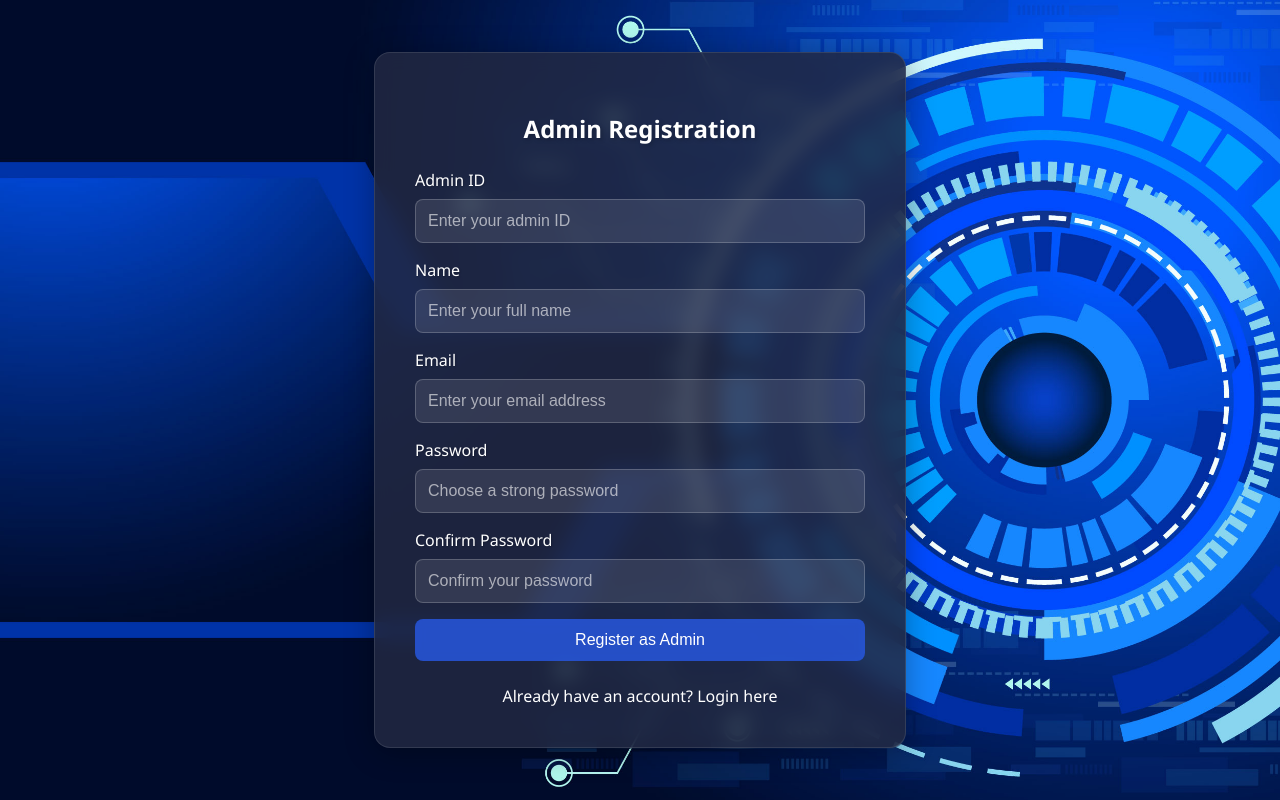
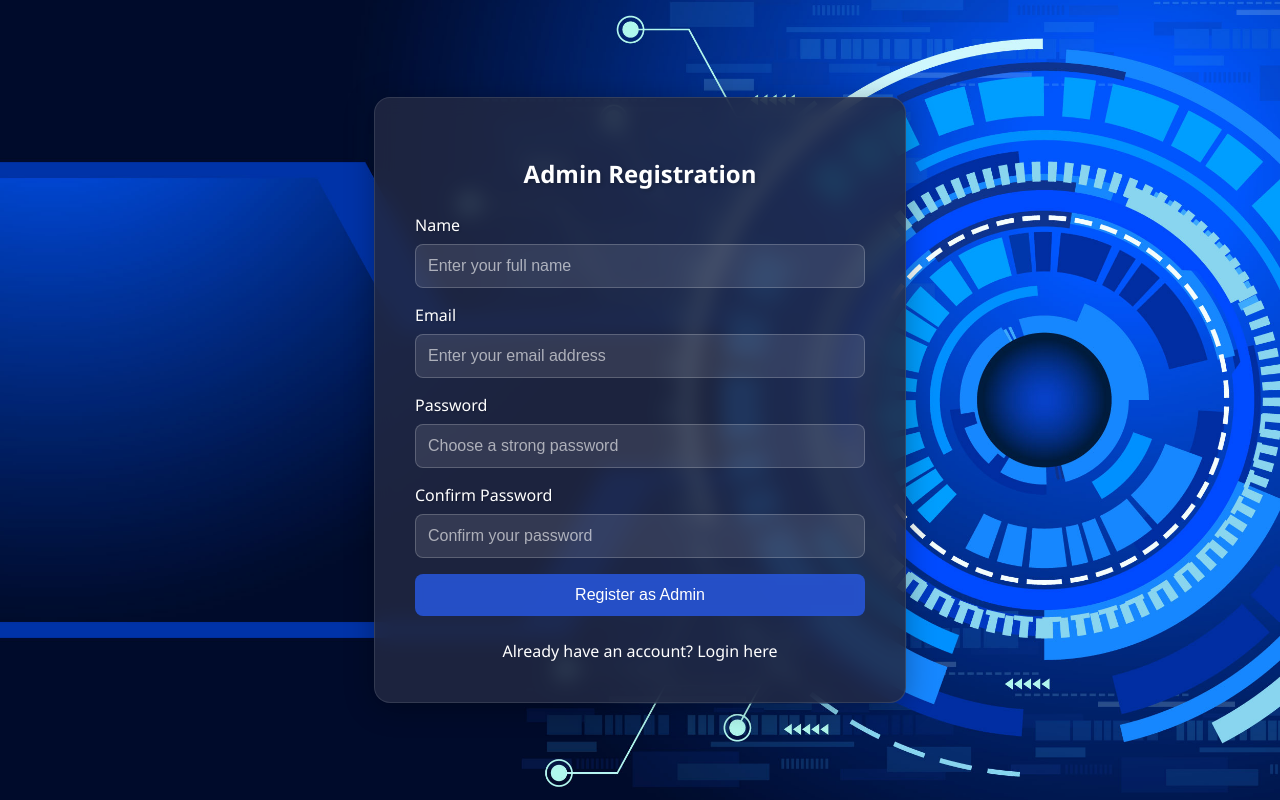
Before and after one commit to KennethB09/attendance-management-system, a PHP site: page /attendance_management_system/admin_register.php in a window 1280 px wide. Run offline with PHP 8.4, Linux system fonts and the light colour scheme.

Commit message:
fixed admin forms

```diff
--- a/admin_dashboard.php
+++ b/admin_dashboard.php
@@ -442,7 +442,7 @@
         <div class="user-info">
             <div class="name"><?php echo isset($admin['name']) ? htmlspecialchars($admin['name']) : 'Admin'; ?></div>
             <img src="<?php echo !empty($admin['profile_image']) ? 'uploads/' . $admin['profile_image'] : 'uploads/profile_pictures/69_1747031134.jpg'; ?>" alt="Profile" id="profileImage">
-            <a href="admin_login.php" class="logout">Logout</a>
+            <a href="admin_logout.php" class="logout">Logout</a>
         </div>
     </div>
 
--- a/admin_register.php
+++ b/admin_register.php
@@ -14,7 +14,7 @@
     try {
         $stmt = $pdo->query("SHOW TABLES LIKE 'admins'");
         $tableExists = ($stmt->rowCount() > 0);
-    } catch(PDOException $e) {
+    } catch (PDOException $e) {
         // Table doesn't exist
     }
 
@@ -22,7 +22,6 @@
         // Create admins table if it doesn't exist
         $pdo->exec("CREATE TABLE IF NOT EXISTS admins (
             id INT PRIMARY KEY AUTO_INCREMENT,
-            admin_id VARCHAR(20) UNIQUE NOT NULL,
             name VARCHAR(100) NOT NULL,
             email VARCHAR(100) UNIQUE NOT NULL,
             password VARCHAR(255) NOT NULL,
@@ -30,8 +29,7 @@
             created_at TIMESTAMP DEFAULT CURRENT_TIMESTAMP
         )");
     }
-
-} catch(PDOException $e) {
+} catch (PDOException $e) {
     die("Connection failed: " . $e->getMessage());
 }
 
@@ -40,31 +38,31 @@
 $success_message = '';
 
 // Redirect if already logged in
-if(isset($_SESSION['admin_id'])) {
+if (isset($_SESSION['admin_id'])) {
     header("Location: admin_dashboard.php");
     exit();
 }
 
 if ($_SERVER['REQUEST_METHOD'] === 'POST') {
-    $admin_id = trim($_POST['admin_id']);
+    //$admin_id = trim($_POST['admin_id']);
     $name = trim($_POST['name']);
     $email = trim($_POST['email']);
     $password = $_POST['password'];
     $confirm_password = $_POST['confirm_password'];
 
     // Validation
-    if (empty($admin_id) || empty($name) || empty($email) || empty($password) || empty($confirm_password)) {
+    if (empty($name) || empty($email) || empty($password) || empty($confirm_password)) {
         $error_message = "All fields are required";
     } elseif ($password !== $confirm_password) {
         $error_message = "Passwords do not match";
     } else {
         try {
             // Check if admin ID already exists
-            $check_stmt = $pdo->prepare("SELECT admin_id FROM admins WHERE admin_id = ?");
-            $check_stmt->execute([$admin_id]);
+            $check_stmt = $pdo->prepare("SELECT username FROM admins WHERE username = ?");
+            $check_stmt->execute([$name]);
 
             if ($check_stmt->rowCount() > 0) {
-                $error_message = "Admin ID already exists";
+                $error_message = "Admin name already exists";
             } else {
                 // Check if email already exists
                 $check_email = $pdo->prepare("SELECT email FROM admins WHERE email = ?");
@@ -77,9 +75,9 @@
                     $hashed_password = password_hash($password, PASSWORD_DEFAULT);
 
                     // Insert new admin
-                    $stmt = $pdo->prepare("INSERT INTO admins (admin_id, name, email, password) VALUES (?, ?, ?, ?)");
+                    $stmt = $pdo->prepare("INSERT INTO admins (name, email, password) VALUES (?, ?, ?)");
 
-                    if ($stmt->execute([$admin_id, $name, $email, $hashed_password])) {
+                    if ($stmt->execute([$name, $email, $hashed_password])) {
                         $success_message = "Registration successful! Please login.";
 
                         // Redirect to login after short delay
@@ -87,7 +85,7 @@
                     }
                 }
             }
-        } catch(PDOException $e) {
+        } catch (PDOException $e) {
             $error_message = "Registration failed: " . $e->getMessage();
         }
     }
@@ -95,6 +93,7 @@
 ?>
 <!DOCTYPE html>
 <html lang="en">
+
 <head>
     <meta charset="UTF-8">
     <meta name="viewport" content="width=device-width, initial-scale=1.0">
@@ -105,7 +104,8 @@
             margin: 0;
             padding: 0;
             min-height: 100vh;
-            background-image: url('124155623.jpg'); /* Replace with your background image */
+            background-image: url('124155623.jpg');
+            /* Replace with your background image */
             background-size: cover;
             background-position: center;
             background-repeat: no-repeat;
@@ -240,35 +240,31 @@
         }
     </style>
 </head>
+
 <body>
     <div class="container">
         <h2>Admin Registration</h2>
 
-        <?php if($error_message): ?>
+        <?php if ($error_message): ?>
             <div class="error-message"><?php echo htmlspecialchars($error_message); ?></div>
         <?php endif; ?>
 
-        <?php if($success_message): ?>
+        <?php if ($success_message): ?>
             <div class="success-message"><?php echo htmlspecialchars($success_message); ?></div>
         <?php endif; ?>
 
         <form method="post" action="<?php echo htmlspecialchars($_SERVER["PHP_SELF"]); ?>">
-            <div class="form-group">
-                <label>Admin ID</label>
-                <input type="text" name="admin_id" required placeholder="Enter your admin ID"
-                       value="<?php echo isset($_POST['admin_id']) ? htmlspecialchars($_POST['admin_id']) : ''; ?>">
-            </div>
 
             <div class="form-group">
                 <label>Name</label>
                 <input type="text" name="name" required placeholder="Enter your full name"
-                       value="<?php echo isset($_POST['name']) ? htmlspecialchars($_POST['name']) : ''; ?>">
+                    value="<?php echo isset($_POST['name']) ? htmlspecialchars($_POST['name']) : ''; ?>">
             </div>
 
             <div class="form-group">
                 <label>Email</label>
                 <input type="email" name="email" required placeholder="Enter your email address"
-                       value="<?php echo isset($_POST['email']) ? htmlspecialchars($_POST['email']) : ''; ?>">
+                    value="<?php echo isset($_POST['email']) ? htmlspecialchars($_POST['email']) : ''; ?>">
             </div>
 
             <div class="form-group">
@@ -289,4 +285,5 @@
         </div>
     </div>
 </body>
+
 </html>
```
Also changed, not shown: admin_login.php (+11 -14 lines).
